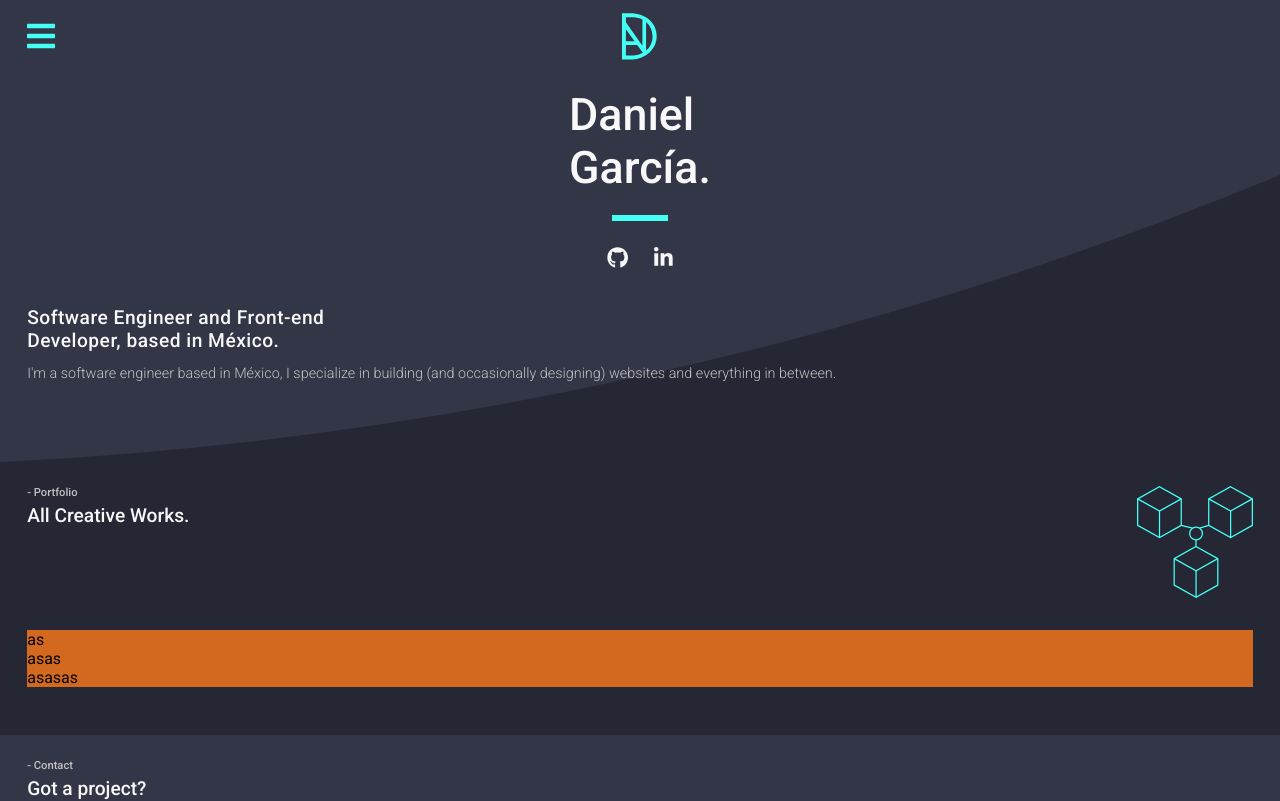
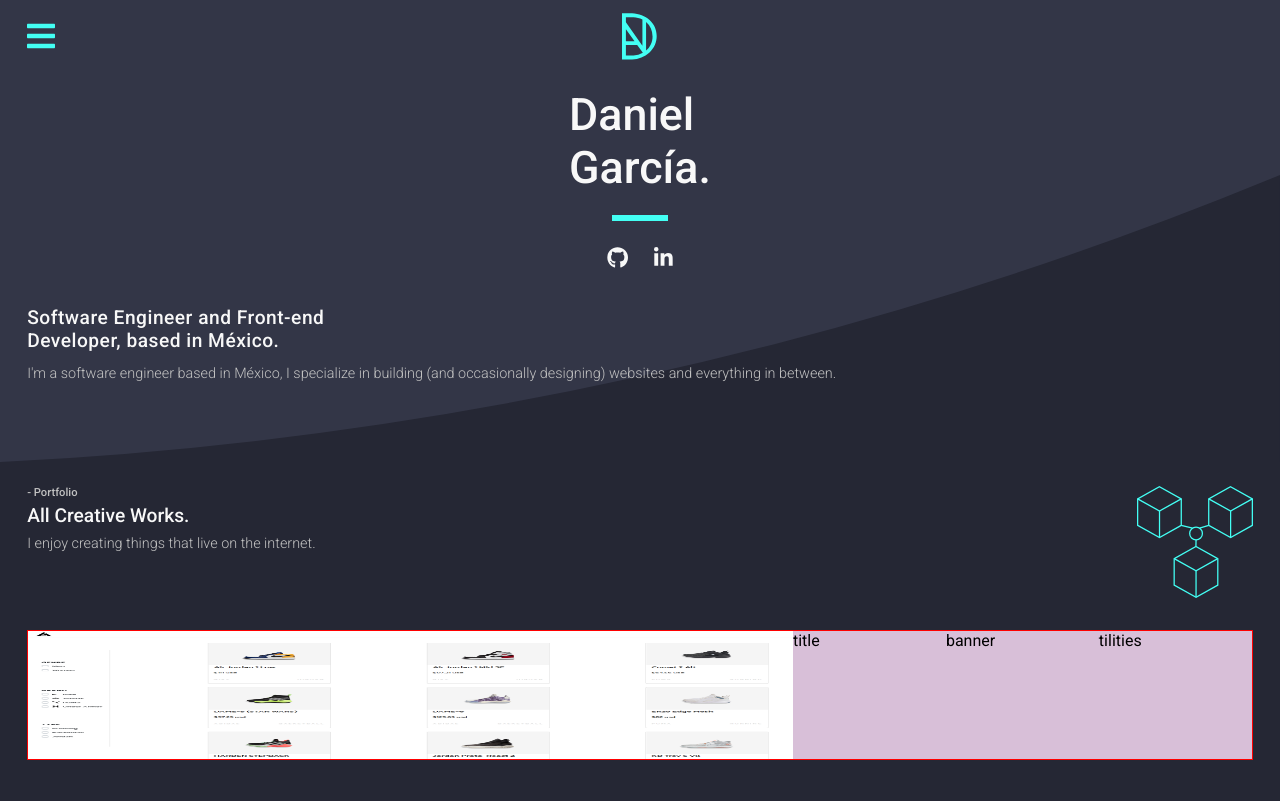
Before and after one commit to danReact/portfolio, a React (Create React App) app: page / in a window 1280 px wide. Shown: the top 801 px of the page. Built offline with nearby package versions, Linux system fonts and the light colour scheme.

Commit message:
project design test

```diff
--- a/src/components/Media.js
+++ b/src/components/Media.js
@@ -4,12 +4,12 @@ import "./style/media.css";
 function Media() {
   return (
     <div className="media">
-      <a href="https://github.com/zrDan" target="_blank">
+      <a href="https://github.com/zrDan" target="blank">
         <i className="fab fa-github fa-lg"></i>
       </a>
       <a
         href="https://www.linkedin.com/in/daniel-garcía-torres-6974911b3"
-        target="_blank"
+        target="blank"
       >
         <i className="fab fa-linkedin-in fa-lg"></i>
       </a>
--- a/src/components/Works.js
+++ b/src/components/Works.js
@@ -10,19 +10,26 @@ function Works() {
             <p>- Portfolio </p>
             All Creative Works.
           </div>
-          {/* <div className="work-description">
-            I enjoy creating things that live on the internet. Here are some
-            things I’ve built.
-          </div> */}
+          <div className="work-description">
+            I enjoy creating things that live on the internet.
+          </div>
         </div>
         <div className="work-image">
           <img src="/media/red.svg" alt="red" />
         </div>
       </div>
       <div className="projects-container">
-        <div>as</div>
-        <div>asas</div>
-        <div>asasas</div>
+        <div className="project">
+          <div className="project-presentation">
+            <div className="project-image">
+              <img src="/media/projects/xdelta.png" alt="xdelta" />
+            </div>
+            {/* <div className="project-cover"></div> */}
+          </div>
+          <div className="project-name">title</div>
+          <div className="project-description">banner</div>
+          <div className="project-tools">tilities</div>
+        </div>
       </div>
     </div>
   );
--- a/src/components/style/works.css
+++ b/src/components/style/works.css
@@ -30,7 +30,7 @@
   color: var(--gray);
   font-size: 0.9rem;
   font-weight: 300;
-  text-align: justify;
+  /* text-align: justify; */
 }
 
 .work-image {
@@ -45,6 +45,32 @@
 }
 
 .projects-container {
-  background-color: chocolate;
+  border: 1px solid red;
   margin: 2rem 1.7rem;
 }
+
+.project {
+  background-color: thistle;
+  display: grid;
+  grid-template-columns: repeat(8, 12.5%);
+  grid-template-rows: repeat(6, 16.66%);
+  height: 8rem;
+}
+
+.project-presentation {
+  display: flex;
+  grid-column-start: 1;
+  grid-column-end: 6;
+  grid-row-start: 1;
+  grid-row-end: 7;
+}
+
+.project-image {
+  background-color: red;
+  width: 100%;
+}
+
+.project-image img {
+  width: 100%;
+  height: 100%;
+}
```
Also changed, not shown: public/media/projects/xdelta.png (added).
